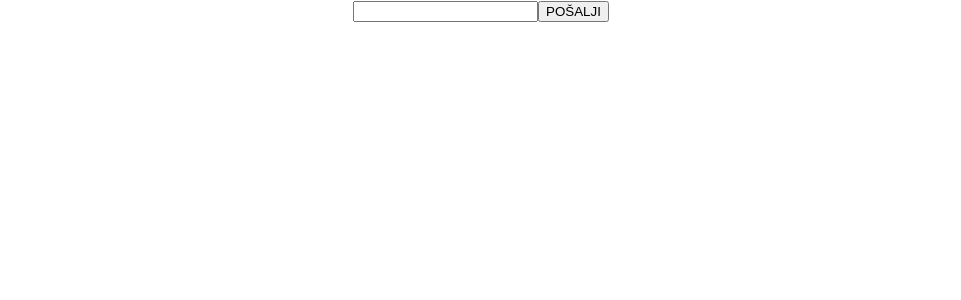
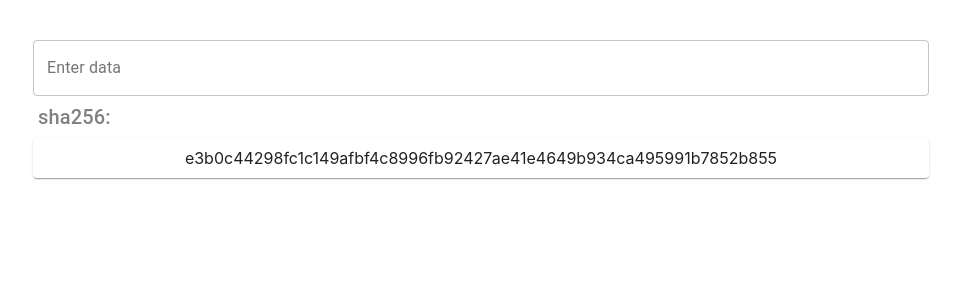
Before and after one commit to mvuco00/Hashing-Demo, a React (Create React App) app in the folder hashing-demo/: page / in a window 1280 px wide. Shown: the top 300 px of the page, without its empty margins (159-1120 px from the left). Built offline with nearby package versions, Linux system fonts and the light colour scheme.

Commit message:
adding material-ui and style

```diff
--- a/hashing-demo/package.json
+++ b/hashing-demo/package.json
@@ -2,14 +2,17 @@
   "name": "hashing-demo",
   "version": "0.1.0",
   "private": true,
-  "proxy":"http://localhost:5000",
+  "proxy": "http://localhost:5000",
   "dependencies": {
+    "@material-ui/core": "^4.11.3",
+    "@material-ui/system": "^4.11.3",
     "@testing-library/jest-dom": "^5.11.9",
     "@testing-library/react": "^11.2.5",
     "@testing-library/user-event": "^12.8.3",
     "axios": "^0.21.1",
     "react": "^17.0.1",
     "react-dom": "^17.0.1",
+    "react-router-dom": "^5.2.0",
     "react-scripts": "4.0.3",
     "web-vitals": "^1.1.1"
   },
--- a/hashing-demo/src/App.js
+++ b/hashing-demo/src/App.js
@@ -1,35 +1,11 @@
 import React, { useState } from "react";
 import "./App.css";
-import axios from "axios";
-
-const url = "http://localhost:5000/hash";
+import Home from "./components/Home/Home";
 
 const App = () => {
-  const [text, setText] = useState({ text: "" });
-  const [hash, setHash] = useState("");
-  const handleSubmit = (e) => {
-    e.preventDefault();
-    axios
-      .post(url, text)
-      .then((res) => {
-        setHash(res.data.hash);
-      })
-      .catch((err) => {
-        console.log(err);
-      });
-  };
-
   return (
     <div className="App">
-      <form autoComplete="off" onSubmit={handleSubmit}>
-        <input
-          type="text"
-          value={text.text}
-          onChange={(e) => setText({ text: e.target.value })}
-        />
-        <button type="submit">POŠALJI</button>
-      </form>
-      <div>{hash}</div>
+      <Home />
     </div>
   );
 };
--- /dev/null
+++ b/hashing-demo/src/components/HashingComponent/HashingComponent.js
@@ -0,0 +1,60 @@
+import React, { useState } from "react";
+import axios from "axios";
+import "./styles.css";
+import TextField from "@material-ui/core/TextField";
+import Box from "@material-ui/core/Box";
+import Paper from "@material-ui/core/Paper";
+import { Typography } from "@material-ui/core";
+
+const url = "http://localhost:5000/hash";
+
+const HashingComponent = () => {
+  const [text, setText] = useState({ text: "" });
+  const [hash, setHash] = useState(
+    "e3b0c44298fc1c149afbf4c8996fb92427ae41e4649b934ca495991b7852b855"
+  );
+  const handleSubmit = (e) => {
+    e.preventDefault();
+    axios
+      .post(url, text)
+      .then((res) => {
+        setHash(res.data.hash);
+      })
+      .catch((err) => {
+        console.log(err);
+      });
+  };
+  return (
+    <div className="hashingComponent">
+      <Box width="70%">
+        <form autoComplete="off" onSubmit={handleSubmit}>
+          <TextField
+            id="outlined-secondary"
+            label="Enter data"
+            variant="outlined"
+            color="primary"
+            fullWidth
+            value={text.text}
+            onChange={(e) => setText({ text: e.target.value })}
+          />
+        </form>
+      </Box>
+      <Typography
+        variant="h6"
+        style={{
+          padding: "5px",
+          alignSelf: "flex-start",
+          marginLeft: "15%",
+          color: "gray",
+        }}
+      >
+        sha256:
+      </Typography>
+      <Box width="70%" height="50%" className="resultBox">
+        <Paper style={{ padding: "10px" }}>{hash}</Paper>
+      </Box>
+    </div>
+  );
+};
+
+export default HashingComponent;
--- /dev/null
+++ b/hashing-demo/src/components/HashingComponent/styles.css
@@ -0,0 +1,12 @@
+.hashingComponent {
+  display: flex;
+  flex-direction: column;
+  justify-content: center;
+  align-items: center;
+  margin-top: 40px;
+}
+
+.resultBox {
+  display: flex;
+  flex-direction: column;
+}
--- /dev/null
+++ b/hashing-demo/src/components/Home/Home.js
@@ -0,0 +1,12 @@
+import React, { useState } from "react";
+import HashingComponent from "../HashingComponent/HashingComponent";
+
+const Home = () => {
+  return (
+    <div>
+      <HashingComponent />
+    </div>
+  );
+};
+
+export default Home;
```
Also changed, not shown: 2 other files (tests, documents, lock files or other folders).
